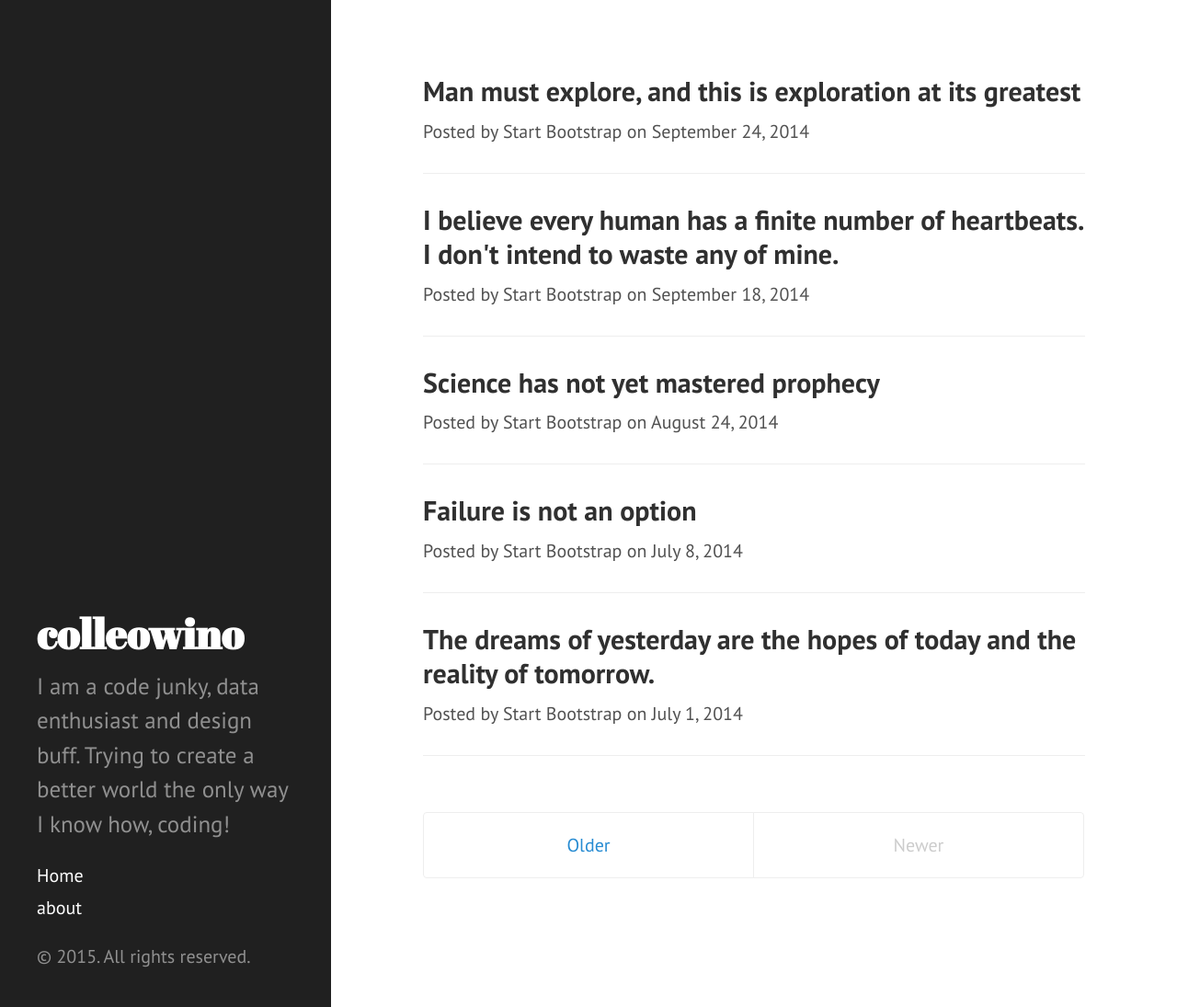
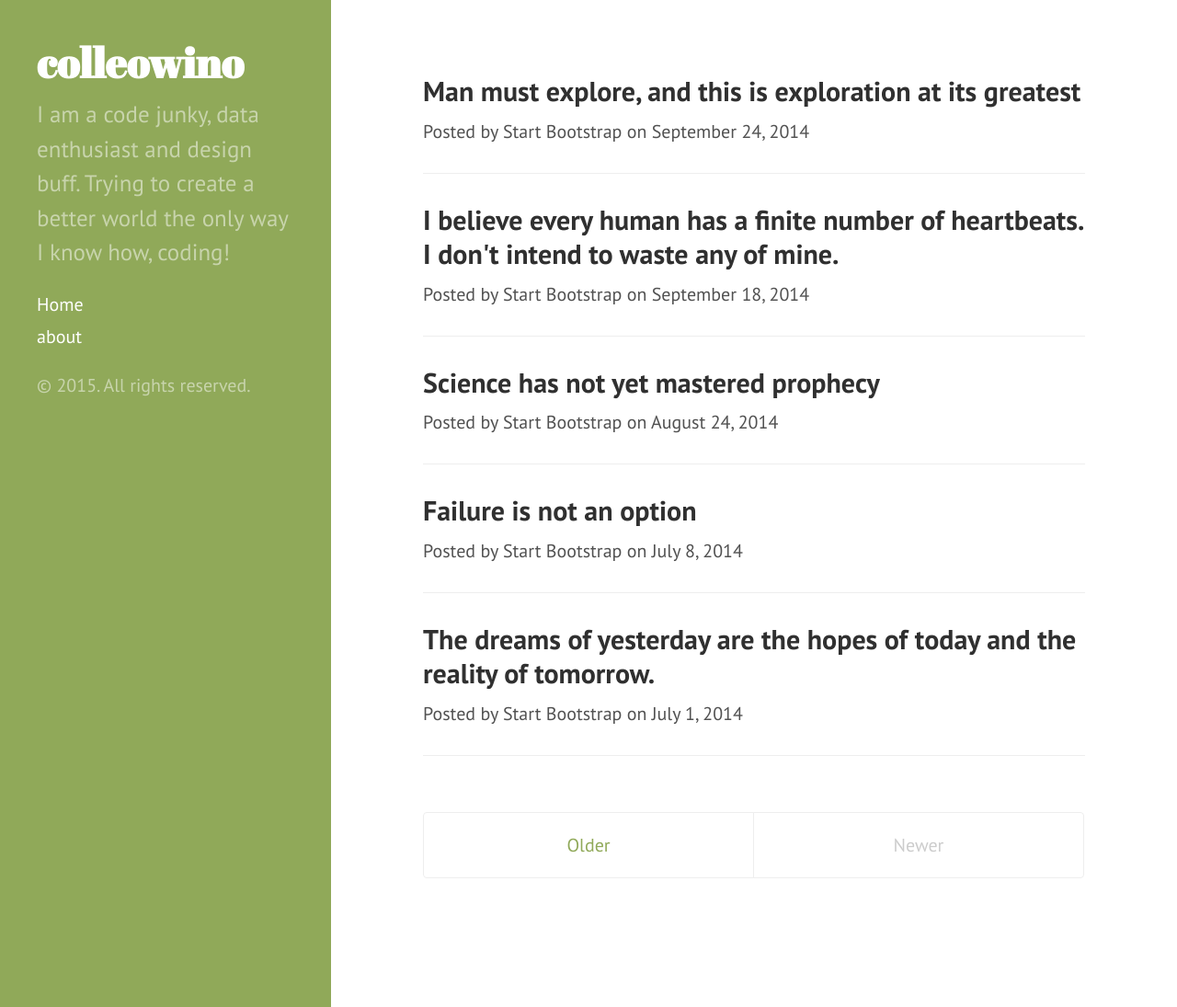
Before and after one commit to colleowino/colleowino.github.io, a Jekyll site: the page built from index.html, in a window 1280 px wide and 1095 px high. Shown: the whole window at 92% size. Built offline with Jekyll 4.4.1, drawn with Linux system fonts in a browser that asks for light colours; Markdown is read by kramdown in place of the engine named in the settings; the list of posts is cut into pages by our own code.

Commit message:
green is better

```diff
--- a/_includes/sidebar.html
+++ b/_includes/sidebar.html
@@ -1,5 +1,5 @@
 <div class="sidebar">
-  <div class="container sidebar-sticky">
+  <div class="container ">
     <div class="sidebar-about">
       <h1>
         <a href="{{ site.baseurl }}">
--- a/_layouts/default.html
+++ b/_layouts/default.html
@@ -3,7 +3,7 @@
 
   {% include head.html %}
 
-  <body>
+  <body class="theme-base-0b">
 
     {% include sidebar.html %}
 
```
